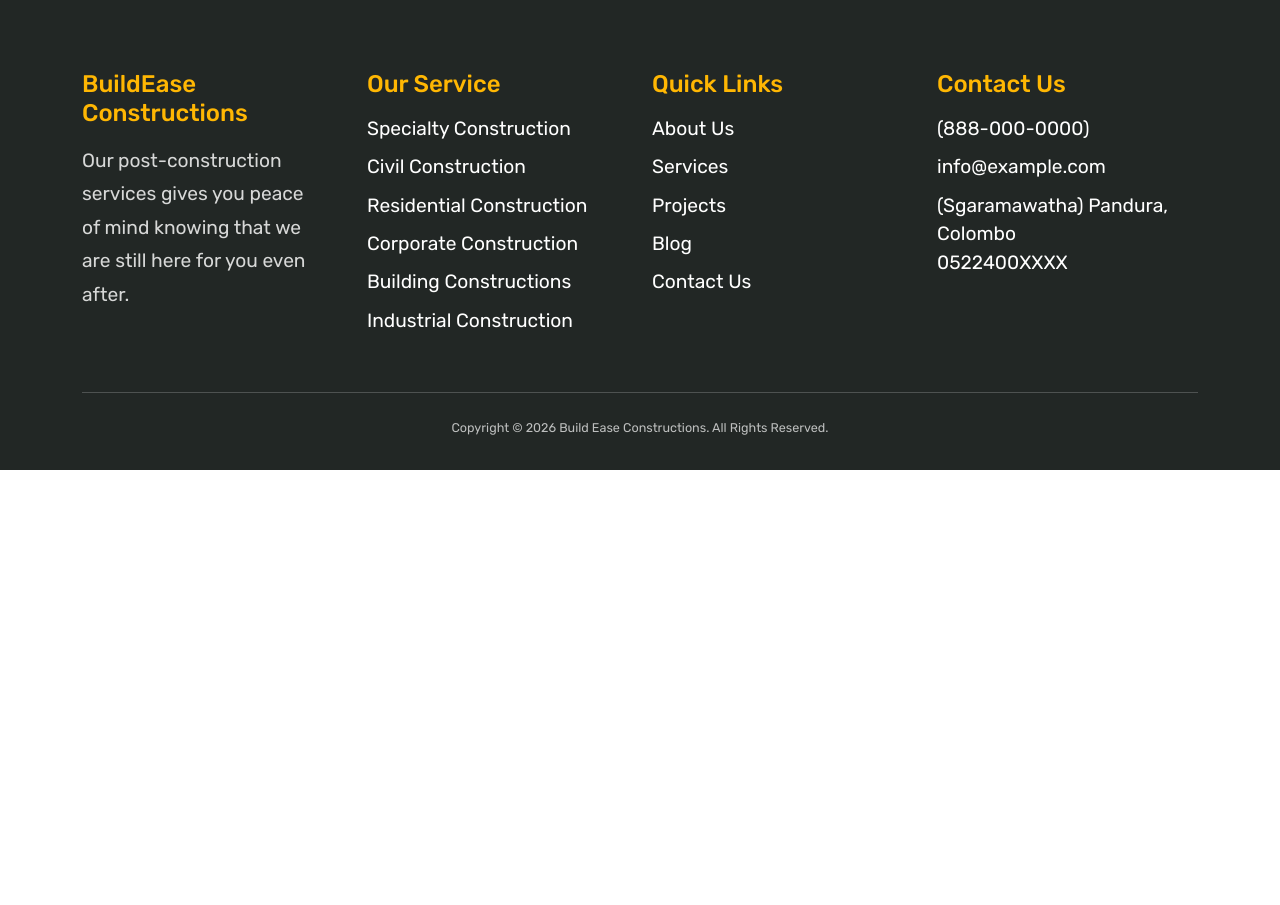
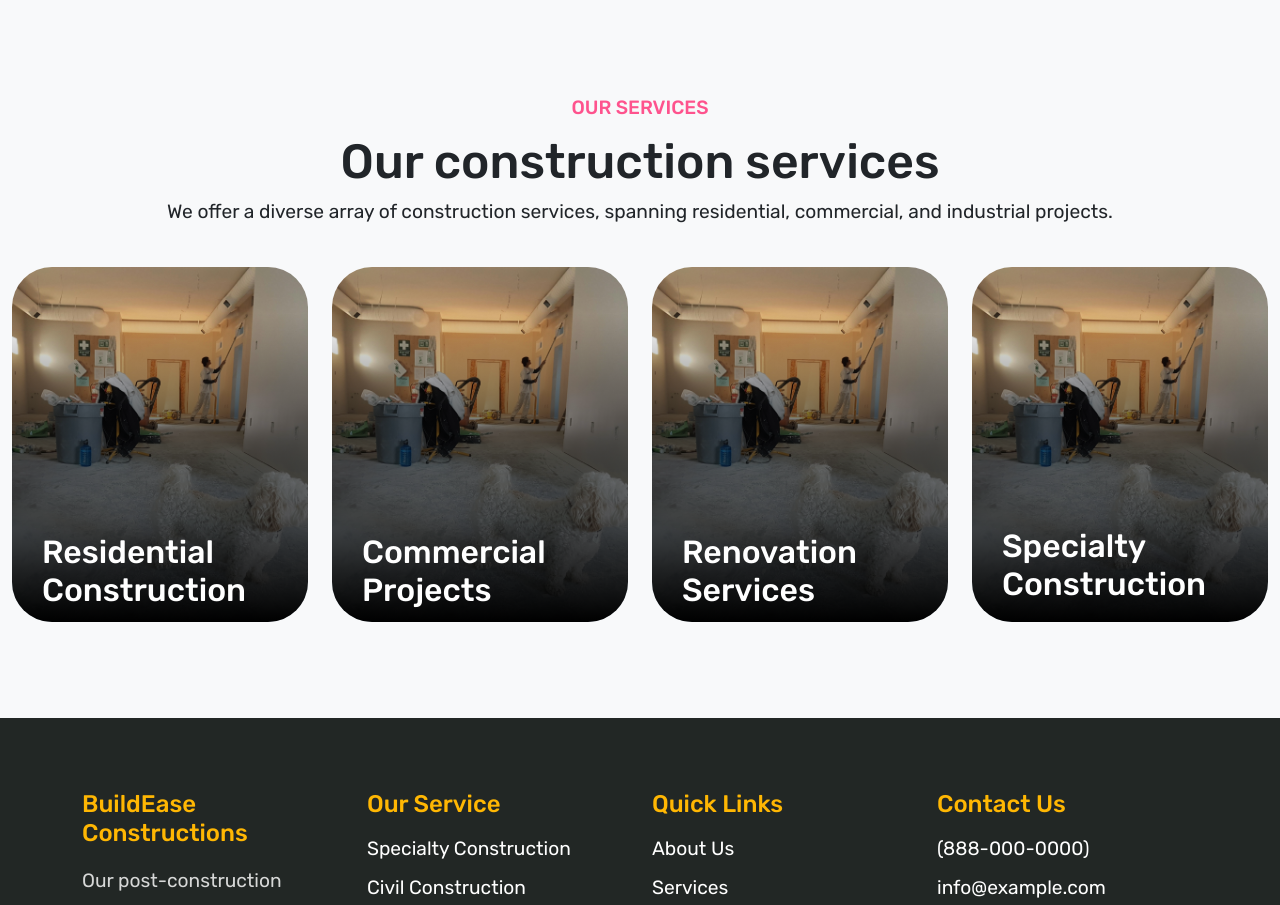
Before and after one commit to nethmalgeesaraux/Construction-Website-React-Laravel, a React (Vite) app in the folder frontend/: page /Services in a window 1280 px wide. Shown: the part 670-1575 px from the top of the page. Before the commit the page ends 1140 px from the top, so only its background shows below. Built offline with nearby package versions, Linux system fonts and the light colour scheme.

Commit message:
add Our Services section with detailed service offerings and images

```diff
--- a/frontend/src/Components/frontend/Services.jsx
+++ b/frontend/src/Components/frontend/Services.jsx
@@ -1,5 +1,6 @@
 import Footer from "../pages/Footer"
 import Header from "../pages/Header"
+import ServiceImg from '../../assets/construction1.jpg';
 
 const Services = () => {
   return (
@@ -19,6 +20,106 @@ const Services = () => {
           </div>
         </section>
 
+          {/* Our Service Section */}
+                        <section class="section-3 bg-light py-5">
+                            <div class="container-fluid py-5">
+                                <div class="section-header text-center">
+                                    <span>our services</span>
+                                    <h2>Our construction services</h2>
+                                    <p>
+                                        We offer a diverse array of construction services, spanning residential,
+                                        commercial, and industrial projects.
+                                    </p>
+                                </div>
+
+                                <div className='row pt-4'>
+                                    <div className='col-md-3 col-lg-3'>
+                                        <div className='item'>
+                                            <div className='service-image'>
+                                                <img src={ServiceImg} className='w-100' />
+                                            </div>
+                                            <div className='service-body'>
+                                                <div className='service-title'>
+                                                    <h3>Residential Construction</h3>
+                                                </div>
+                                                <div className='service-content'>
+                                                    <p>
+                                                        We build safe and modern homes with quality materials,
+                                                        smart layouts, and reliable project timelines.
+                                                    </p>
+                                                </div>
+                                                <a href='#' className='btn btn-primary'>Read More</a>
+                                            </div>
+                                        </div>
+                                    </div>
+
+                                    <div className='col-md-3 col-lg-3'>
+                                        <div className='item'>
+                                            <div className='service-image'>
+                                                <img src={ServiceImg} className='w-100' />
+                                            </div>
+                                            <div className='service-body'>
+                                                <div className='service-title'>
+                                                    <h3>Commercial Projects</h3>
+                                                </div>
+                                                <div className='service-content'>
+                                                    <p>
+                                                        From offices to retail spaces, we deliver durable commercial
+                                                        buildings designed for performance and growth.
+                                                    </p>
+                                                </div>
+                                                <a href='#' className='btn btn-primary'>Read More</a>
+                                            </div>
+                                        </div>
+                                    </div>
+
+
+                                    <div className='col-md-3 col-lg-3'>
+                                        <div className='item'>
+                                            <div className='service-image'>
+                                                <img src={ServiceImg} className='w-100' />
+                                            </div>
+                                            <div className='service-body'>
+                                                <div className='service-title'>
+                                                    <h3>Renovation Services</h3>
+                                                </div>
+                                                <div className='service-content'>
+                                                    <p>
+                                                        We upgrade existing spaces with practical redesigns,
+                                                        structural improvements, and clean finishing.
+                                                    </p>
+                                                </div>
+                                                <a href='#' className='btn btn-primary'>Read More</a>
+                                            </div>
+                                        </div>
+                                    </div>
+
+
+                                    <div className='col-md-3 col-lg-3'>
+                                        <div className='item'>
+                                            <div className='service-image'>
+                                                <img src={ServiceImg} className='w-100' />
+                                            </div>
+                                            <div className='service-body'>
+                                                <div className='service-title'>
+                                                    <h3>Specialty Construction</h3>
+                                                </div>
+                                                <div className='service-content'>
+                                                    <p>
+                                                        Our team handles specialized builds that require technical
+                                                        expertise, precision, and custom construction methods.
+                                                    </p>
+                                                </div>
+                                                <a href='#' className='btn btn-primary'>Read More</a>
+                                            </div>
+                                        </div>
+                                    </div>
+                                </div>
+
+
+                            </div>
+                        </section>
+
        <Footer/>
 
     </div>
```
